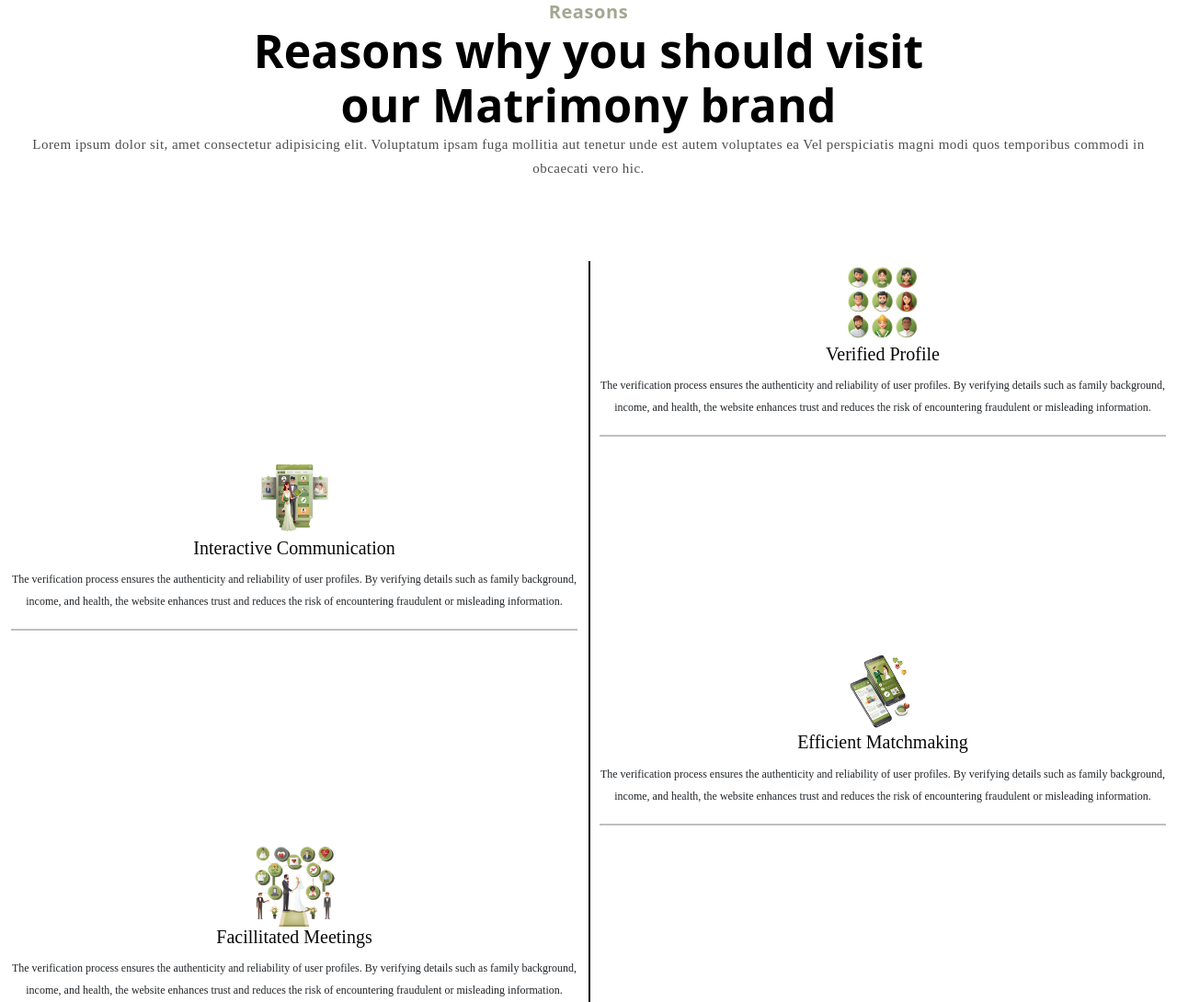
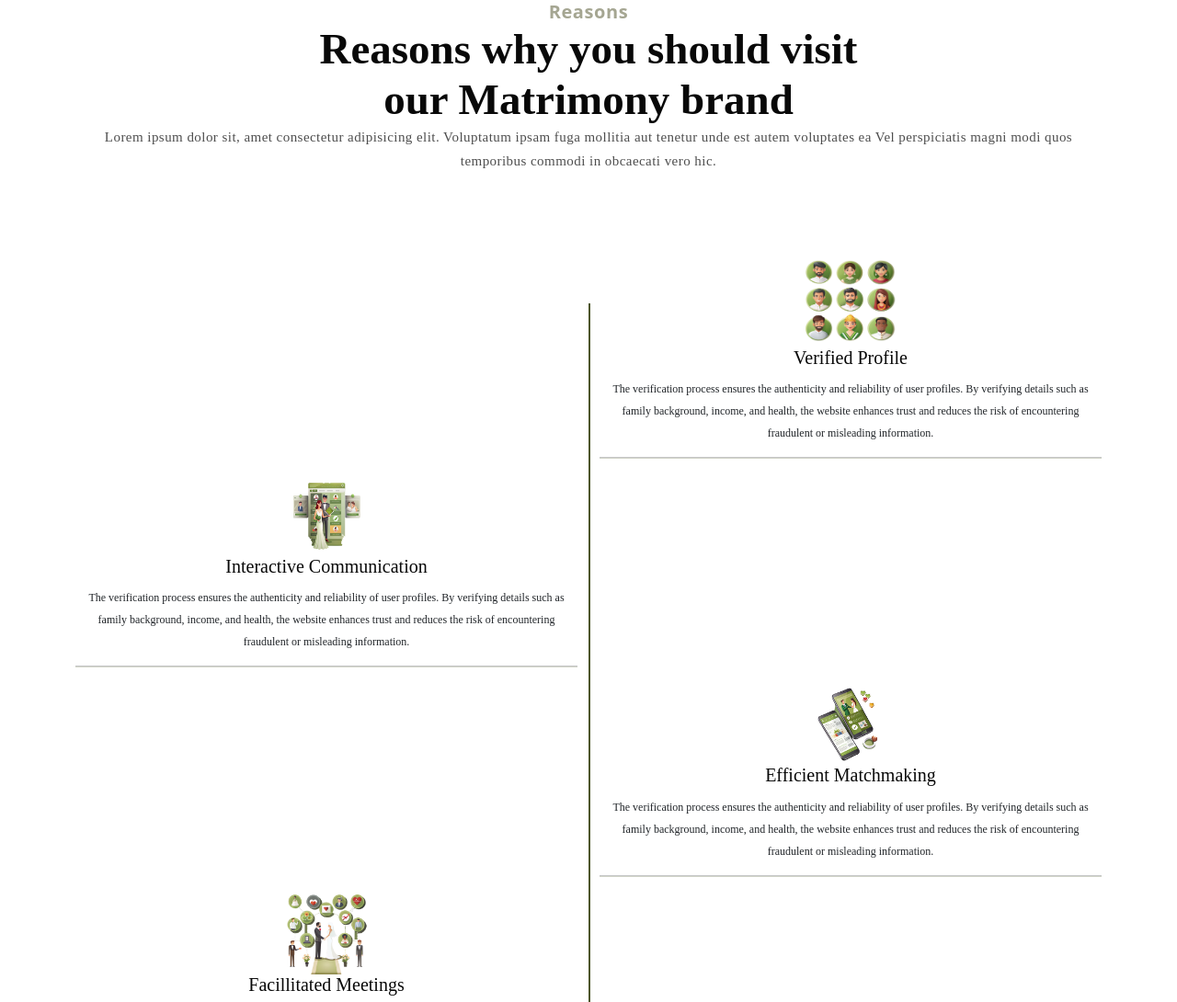
Before and after one commit to Sanskruti3082/Task3, a plain HTML site: page index.html in a window 1280 px wide. Shown: the top 1090 px of the page at 92% size. Drawn offline with nearby package versions, Linux system fonts and the light colour scheme; a web font is replaced by a local one.

Commit message:
fourth commit

```diff
--- a/index.html
+++ b/index.html
@@ -16,18 +16,15 @@
 
   <link rel="stylesheet" href="style.css">
 </head>
-
-
-
 <body>
-  <div class="container-fluid position-relative">
+  <div class="container position-relative">
     <div class="header d-flex justify-content-center text-center ">
       <div class="pricing-header">
         <span
           style="color: #A5A692; font-size: 20px; font-weight: 700; line-height: 26px; letter-spacing: 0.03em; height:26px;">
           Reasons</span>
  <br>
-        <span class="font" style="color: #000000; font-size: 50px; font-weight: 700; line-height:59px; text-align:center;">
+        <span class="font" style="font-family: Gupter; font-size: 47px; font-weight: 700; line-height: 55px;text-align: center; height:110px; color: #080808; ">
          Reasons why you should visit
          <br> our Matrimony brand
         </span>
@@ -36,22 +33,14 @@
         temporibus commodi in obcaecati vero hic.</p>
     </div>
   </div>
-  <br>
-  <br>
-  <br>
-
-
-<body>
-
+   <br><br><br>
    <div class="box">
     <div id="vertical-line"></div>
-
     <div class="box">
-      <div class="col-md-6 ">
+      <div class="col-md-6">
         <!-- Placeholder for blank space -->
       </div>
     </div>
-
     <div class="row">
       <div class="col-md-6">
         <!-- Placeholder for blank space -->
@@ -59,26 +48,20 @@
       <div class="col-md-6 ">
         <!-- Your content here -->
       </div>
-    </div>
-
-
     <div class="col-md-6">
         <!-- Placeholder for blank space -->
       </div>
     </div>
-
     <div class="row">
       <div class="col-md-6">
         <!-- Placeholder for blank space -->
       </div>
-      <div class="col-md-6 ">
+      <div class="col-md-6">
         <div class="text-center">
-          <img src="logo2.png" style="width: 90px;
-          height: 90px;
-          top: 248px;
-          left: 598px;
-          gap: 0px;
-          opacity: 0px;
+          <img src="logo2.png" style="width: 116px;
+          height: 101.98px;
+          top: 365px;
+          left: 160px;
           " class="img-fluid" alt="Logo" style="width: 100px; height: 100px;">
           <h2 class="font2" style="color: #080808; font-family: Gupter;
           font-size: 20px;
@@ -126,7 +109,6 @@
       </div>
       <hr class="horizontal-line">
     </div>
-
   </div>
   <div class="row">
     <div class="col-md-6">
@@ -186,7 +168,6 @@
     </div>
     <hr class="horizontal-line">
   </div>
-
 </div>
 <div class="row">
   <div class="col-md-6">
@@ -278,8 +259,10 @@
         <hr class="horizontal-line">
       </div>
       <div class="row">
-        <div class="col-md-6">
+        <div class="col-md-6 ">
           <!-- Placeholder for blank space -->
+        </div>
+      </div>
     </div>
   </div>
 </div>
--- a/style.css
+++ b/style.css
@@ -4,12 +4,8 @@
     box-sizing: border-box;
 
   }
-  body{
-    width: 865px;
+  .container{
     height: 1430px;
-    display: contents;
-
-
   }
   /*.container{
     display: flex;
@@ -19,31 +15,25 @@
 
   #vertical-line {
     position: absolute;
-    top: 5;
+    top: 330px;
     left: 50%;
     width: 2px; /* Adjust the width as needed */
-    height: 220vh; /* Make the line span the full height of the viewport */
-    background-color: black; /* Change the color as needed */
+    height: 250vh; /* Make the line span the full height of the viewport */
+    background-color: #4D5628; /* Change the color as needed */
   }
   .horizontal-line {
-    border:#080808; /* Remove default border */
     height: 2px; /* Adjust the thickness of the line */
-    background-color: #000; /* Set the color of the line */
-    margin: 20px 0; /* Adjust the margin as needed */
+    background-color:#4D5628; /* Set the color of the line */
+    --bs-gutter-x: 0 !important;
   }
 
-  .font {
-    width: 384px;
-    height: 68px;
-    top: 378px;
-    left: 447px;
-    gap: 0px;
-    opacity: 0px;
+  @media(max-width:766px){
+    #vertical-line {
+      position: absolute;
+      top: 0;
+      left: 0%;
+      width: 0px; /* Adjust the width as needed */
+      height: 0vh; /* Make the line span the full height of the viewport */
+      background-color: none; /* Change the color as needed */
+    }
   }
-  .font2 {
-    top: 343px;
-    left: 576px;
-    gap: 0px;
-    opacity: 0px;
-
-  }
```
Lines whose indentation alone changed are shown as unchanged.
